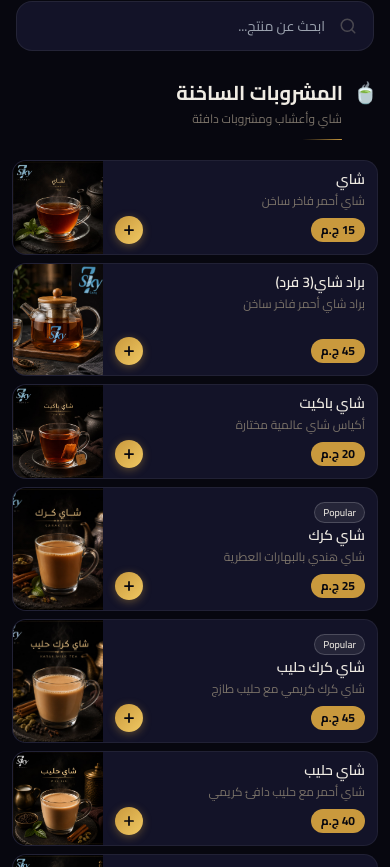
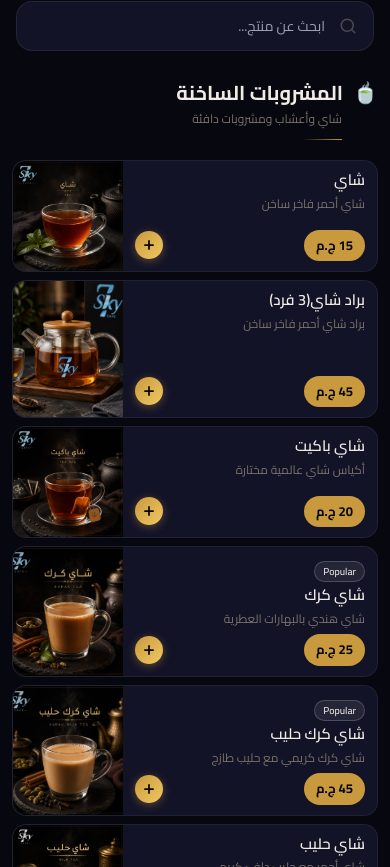
Before and after one commit to Eslam-muhamed/menu_NEW, a React (Vite) app: page / in a window 390 px wide. Shown: the part 1097-1964 px from the top of the page. Built offline with nearby package versions, Linux system fonts and the light colour scheme; a web font is replaced by a local one.

Commit message:
menu size

```diff
--- a/src/components/features/MenuCard.tsx
+++ b/src/components/features/MenuCard.tsx
@@ -82,7 +82,7 @@ export default function MenuCard({ item, index, baseDelay = 0 }: MenuCardProps)
           }}
         >
           {/* ── MOBILE LAYOUT ── */}
-          <div className="flex sm:hidden items-stretch min-h-[88px]" dir="rtl">
+          <div className="flex sm:hidden items-stretch min-h-[108px]" dir="rtl">
             {/* Text side */}
             <div className="flex-1 flex flex-col justify-between px-3 py-2.5 overflow-hidden">
               <div>
@@ -95,14 +95,14 @@ export default function MenuCard({ item, index, baseDelay = 0 }: MenuCardProps)
                   </span>
                 )}
                 <h3
-                  className="font-semibold text-sm leading-tight"
-                  style={{ color: 'var(--text-1)', fontFamily: "'Cairo', 'Inter', sans-serif" }}
+                  className="font-semibold leading-tight"
+                  style={{ color: 'var(--text-1)', fontFamily: "'Cairo', 'Inter', sans-serif", fontSize: '15px' }}
                 >
                   {item.name}
                 </h3>
                 <p
-                  className="text-xs mt-0.5 line-clamp-2 leading-relaxed"
-                  style={{ color: 'var(--text-2)', fontFamily: "'Cairo', sans-serif" }}
+                  className="mt-1 line-clamp-2 leading-relaxed"
+                  style={{ color: 'var(--text-2)', fontFamily: "'Cairo', sans-serif", fontSize: '12px' }}
                 >
                   {item.description}
                 </p>
@@ -110,8 +110,8 @@ export default function MenuCard({ item, index, baseDelay = 0 }: MenuCardProps)
               {/* Price + add button row */}
               <div className="flex items-center justify-between mt-1.5 gap-2">
                 <span
-                  className="text-xs font-bold px-2.5 py-1 rounded-full"
-                  style={{ backgroundColor: '#c9993d', color: '#07070f', fontFamily: "'Cairo', sans-serif" }}
+                  className="font-bold px-3 py-1.5 rounded-full"
+                  style={{ backgroundColor: '#c9993d', color: '#07070f', fontFamily: "'Cairo', sans-serif", fontSize: '13px' }}
                 >
                   {item.price} {item.currency}
                 </span>
@@ -119,7 +119,7 @@ export default function MenuCard({ item, index, baseDelay = 0 }: MenuCardProps)
               </div>
             </div>
             {/* Image side */}
-            <div className="relative flex-shrink-0 overflow-hidden" style={{ width: '90px' }}>
+            <div className="relative flex-shrink-0 overflow-hidden" style={{ width: '110px' }}>
               <img
                 src={item.image}
                 alt={item.name}
@@ -137,7 +137,7 @@ export default function MenuCard({ item, index, baseDelay = 0 }: MenuCardProps)
           {/* ── DESKTOP LAYOUT ── */}
           <div className="hidden sm:block">
             {/* Image */}
-            <div className="relative overflow-hidden" style={{ height: '170px' }}>
+            <div className="relative overflow-hidden" style={{ height: '190px' }}>
               <img
                 src={item.image}
                 alt={item.name}
@@ -171,14 +171,14 @@ export default function MenuCard({ item, index, baseDelay = 0 }: MenuCardProps)
             {/* Content */}
             <div className="p-3 pb-3" dir="rtl">
               <h3
-                className="font-semibold text-sm leading-snug mb-1"
-                style={{ color: 'var(--text-1)', fontFamily: "'Cairo', 'Inter', sans-serif" }}
+                className="font-semibold leading-snug mb-1"
+                style={{ color: 'var(--text-1)', fontFamily: "'Cairo', 'Inter', sans-serif", fontSize: '15px' }}
               >
                 {item.name}
               </h3>
               <p
-                className="text-xs leading-relaxed line-clamp-2 mb-3"
-                style={{ color: 'var(--text-2)', fontFamily: "'Cairo', sans-serif" }}
+                className="leading-relaxed line-clamp-2 mb-3"
+                style={{ color: 'var(--text-2)', fontFamily: "'Cairo', sans-serif", fontSize: '12px' }}
               >
                 {item.description}
               </p>
```
